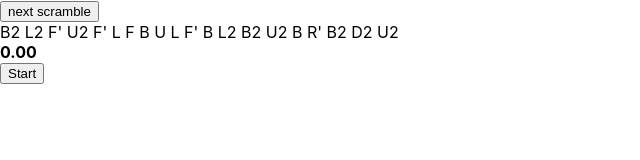
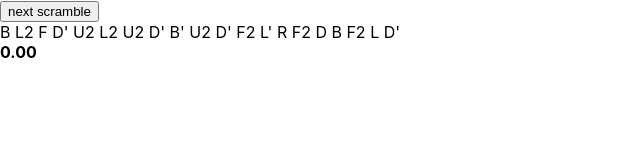
Before and after one commit to bartekk2908/Rubik-s_cube_tool_React.js, a React (Create React App) app: page / in a window 1280 px wide. Shown: the top 160 px of the page, without its empty margins (0-640 px from the left). Built offline with nearby package versions, Linux system fonts and the light colour scheme; the HTML template or start-up script is replaced by a standard one.

Commit message:
disappearing of scramble

```diff
--- a/src/App.js
+++ b/src/App.js
@@ -3,22 +3,27 @@ import { useState, useEffect } from "react";
 export default function App() {
     return (
         <>
-            <ScrambleField n={20}/>
             <Timer holdingSpaceTime={500}/>
         </>
     );
 }
 
-function ScrambleField({ n }) {
+function ScrambleField({ n, isVisible }) {
     const [scrambleText, setScrambleText] = useState(generateScramble(n));
 
+    useEffect(() => {
+        setScrambleText(generateScramble(n));
+    }, [isVisible])
+
     return (
+        isVisible ? (
         <>
             <div>
                 <button onClick={() => setScrambleText(generateScramble(n))}>next scramble</button>
             </div>
             <div>{scrambleText}</div>
         </>
+        ) : " "
     );
 }
 
@@ -116,13 +121,14 @@ function Timer({ holdingSpaceTime }) {
 
     return (
         <>
+            <ScrambleField n={20} isVisible={!isRunning && !isReadyToStart}/>
             <div style={{color: (spacePressed ? (isReadyToStart ? "green" : "red") : ""), fontWeight: "bold"}}>
                 {hours ? `${hours}:${minutes.toString().padStart(2, '0')}:${seconds.toString().padStart(2, '0')}.` :
                     (minutes ? `${minutes}:${seconds.toString().padStart(2, '0')}.` :
                         `${seconds}.`)}
                 {isRunning ? Math.floor(milliseconds/10) : milliseconds.toString().padStart(2, '0')}
             </div>
-            <button onClick={isRunning ? stopTimer : startTimer}>{isRunning ? "Stop" : "Start"}</button>
+            {/* <button onClick={isRunning ? stopTimer : startTimer}>{isRunning ? "Stop" : "Start"}</button> */}
         </>
     );
 }
```
